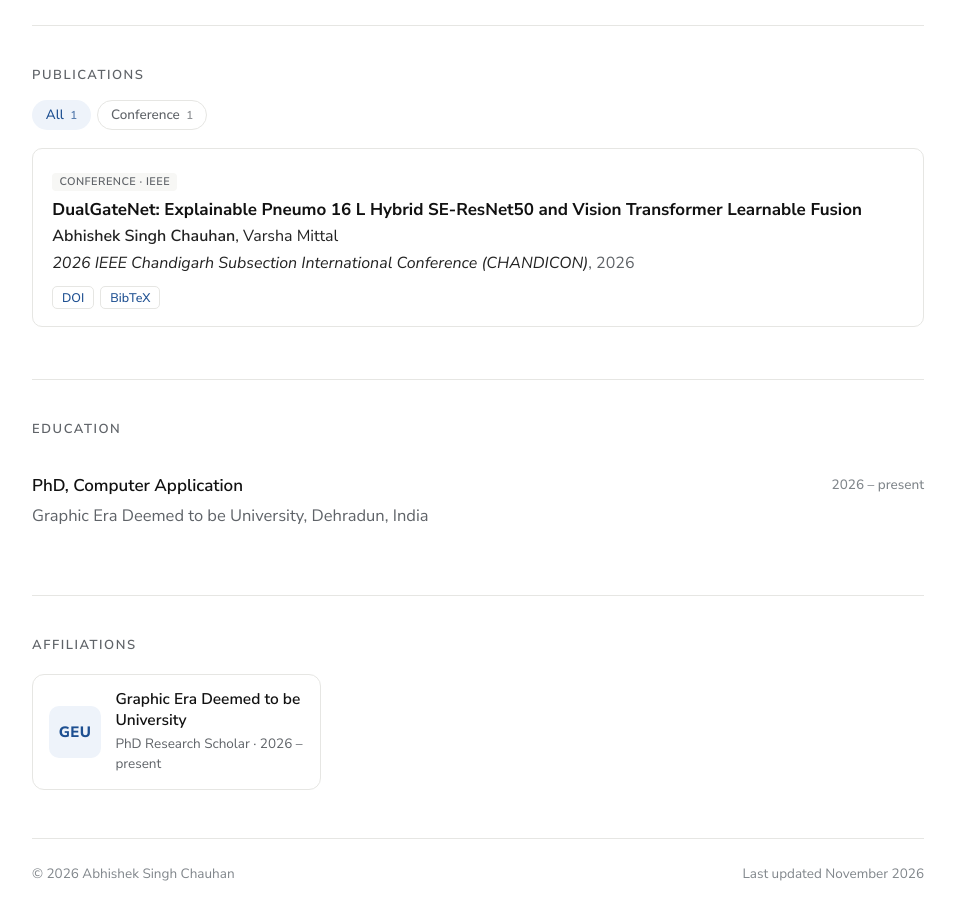
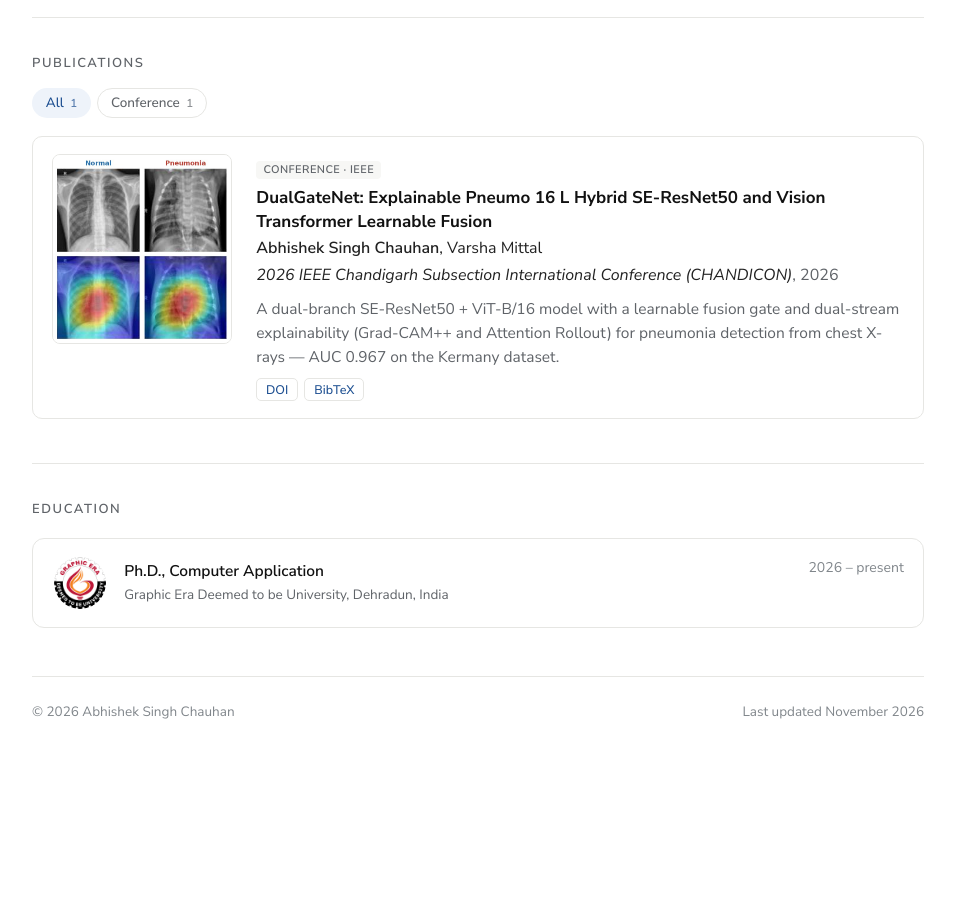
Before and after one commit to aschauhan5d/aschauhan5d.github.io, a plain HTML site: page index.html in a window 1280 px wide. Shown: the part 580-1500 px from the top of the page, without its empty margins (162-1117 px from the left). After the commit the page ends 1383 px from the top, so only its background shows below. Drawn offline with Linux system fonts and the light colour scheme.

Commit message:
Rebuild site

```diff
--- a/assets/style.css
+++ b/assets/style.css
@@ -554,19 +554,20 @@ a.pub-title:hover { color: var(--accent); }
 .pub[hidden] { display: none; }
 
 /* ── Paper thumbnail (figure) ── */
-.pub { grid-template-columns: 200px minmax(0, 1fr); gap: 1.4rem; align-items: start; }
+.pub { grid-template-columns: 180px minmax(0, 1fr); gap: 1.5rem; align-items: start; }
 .pub.no-thumb { grid-template-columns: minmax(0, 1fr); }
 .pub-thumb {
-  width: 200px; aspect-ratio: 4 / 3; object-fit: contain; background: #fff;
-  border: 1px solid var(--line); border-radius: 8px; padding: .35rem;
+  width: 180px; height: auto; aspect-ratio: auto; object-fit: contain; background: #fff;
+  border: 1px solid var(--line); border-radius: 8px; padding: 0;
 }
+.pub-tldr { font-size: 15.5px; line-height: 1.55; color: var(--muted); margin-top: .5rem; }
 @media (max-width: 680px) {
   .pub { grid-template-columns: minmax(0, 1fr); gap: .9rem; }
-  .pub-thumb { width: 100%; max-width: none; aspect-ratio: 16 / 9; }
+  .pub-thumb { width: 100%; max-width: 210px; }
 }
 
 /* ── Affiliations ── */
-.affs { list-style: none; display: grid; grid-template-columns: repeat(auto-fill, minmax(260px, 1fr)); gap: .8rem; }
+.affs { list-style: none; display: grid; grid-template-columns: 1fr; gap: .8rem; }
 .aff {
   display: flex; align-items: center; gap: .9rem;
   border: 1px solid var(--line); border-radius: 12px; padding: .9rem 1rem;
@@ -584,3 +585,16 @@ a.pub-title:hover { color: var(--accent); }
 .aff-name { font: 600 15.5px/1.35 var(--sans); color: var(--heading); }
 .aff-role { font: 400 13.5px/1.5 var(--sans); color: var(--muted); margin-top: .15rem; }
 @media (max-width: 680px) { .affs { grid-template-columns: 1fr; } }
+
+.aff-when { margin-left: auto; padding-left: 1rem; font: 400 14px var(--sans); color: var(--faint); white-space: nowrap; align-self: flex-start; padding-top: .15rem; }
+.aff { padding: 1rem 1.2rem; gap: 1rem; }
+@media (max-width: 680px) {
+  .aff { display: grid; grid-template-columns: 52px minmax(0, 1fr); column-gap: .9rem; row-gap: .2rem; align-items: start; }
+  .aff-mono, .aff-logo { grid-row: 1 / span 2; }
+  .aff-text { grid-column: 2; }
+  .aff-when { grid-column: 2; margin: 0; padding: 0; font-size: 13px; }
+}
+/* a little less empty space between sections */
+@media (min-width: 681px) { section { margin-top: 2.75rem; padding-top: 2.25rem; } }
+
+.aff-logo { width: 56px; height: 56px; padding: 2px; border: 0; border-radius: 50%; background: #fff; object-fit: contain; }
--- a/index.html
+++ b/index.html
@@ -27,7 +27,7 @@
   <link
     href="https://fonts.googleapis.com/css2?family=Nunito+Sans:ital,opsz,wght@0,6..12,300..800;1,6..12,400&family=JetBrains+Mono:wght@400&display=swap"
     rel="stylesheet" />
-  <link rel="stylesheet" href="assets/style.css?v=cc460544" />
+  <link rel="stylesheet" href="assets/style.css?v=9d68a6cd" />
   <script src="assets/theme.js?v=455b5b2e"></script>
 
   <script type="application/ld+json">
@@ -131,14 +131,14 @@
       <h2 class="sec" id="pub-h">Publications</h2>
       <!-- PUBLICATIONS:START -->
       <div class="pub-filters" role="group" aria-label="Filter publications"><button type="button" class="pf on" data-filter="all" aria-pressed="true">All<span class="pf-n">1</span></button><button type="button" class="pf" data-filter="conference" aria-pressed="false">Conference<span class="pf-n">1</span></button></div>
-      <article class="pub no-thumb" data-type="conference">
-
+      <article class="pub" data-type="conference">
+        <img class="pub-thumb" src="assets/papers/dualgatenet.jpg" alt="" loading="lazy" />
         <div>
           <span class="pub-type">Conference · IEEE</span>
           <a class="pub-title" href="https://doi.org/10.1109/chandicon70877.2026.11767777" target="_blank" rel="noopener">DualGateNet: Explainable Pneumo 16 L Hybrid SE-ResNet50 and Vision Transformer Learnable Fusion</a>
           <div class="pub-authors"><span class="me">Abhishek Singh Chauhan</span>, Varsha Mittal</div>
           <div class="pub-venue"><em>2026 IEEE Chandigarh Subsection International Conference (CHANDICON)</em>, 2026</div>
-
+          <p class="pub-tldr">A dual-branch SE-ResNet50 + ViT-B/16 model with a learnable fusion gate and dual-stream explainability (Grad-CAM++ and Attention Rollout) for pneumonia detection from chest X-rays — AUC 0.967 on the Kermany dataset.</p>
           <div class="pub-links"><a href="https://doi.org/10.1109/chandicon70877.2026.11767777" target="_blank" rel="noopener">DOI</a><details><summary>BibTeX</summary><pre class="bibtex">@inproceedings{chauhan2026dualgatenet,
   title    = {{DualGateNet: Explainable Pneumo 16 L Hybrid SE-ResNet50 and Vision Transformer Learnable Fusion}},
   author   = {Abhishek Singh Chauhan and Varsha Mittal},
@@ -160,32 +160,16 @@
     <!-- ═══════════ EDUCATION ═══════════ -->
     <section id="education" aria-labelledby="edu-h">
       <h2 class="sec" id="edu-h">Education</h2>
-      <div class="entry">
-        <div class="entry-title">PhD, Computer Application</div>
-        <div class="entry-when">2026 – present</div>
-        <div class="entry-sub">Graphic Era Deemed to be University, Dehradun, India</div>
-      </div>
-      <!-- Add earlier degrees by copying the block above, e.g.
-      <div class="entry">
-        <div class="entry-title">MCA / M.Tech / B.Tech …</div>
-        <div class="entry-when">2022 – 2024</div>
-        <div class="entry-sub">University name, City</div>
-      </div>
-      -->
-    </section>
-
-    <!-- ═══════════ AFFILIATIONS ═══════════ -->
-    <!-- To use a real logo: put the image in assets/logos/ and replace the <span class="aff-mono">…</span>
-         with <img class="aff-logo" src="assets/logos/FILE.png" alt="" /> -->
-    <section id="affiliations" aria-labelledby="aff-h">
-      <h2 class="sec" id="aff-h">Affiliations</h2>
+      <!-- To use the real logo: put it in assets/logos/ and replace <span class="aff-mono">GEU</span>
+           with <img class="aff-logo" src="assets/logos/geu.png" alt="" /> -->
       <ul class="affs">
         <li class="aff">
-          <span class="aff-mono" aria-hidden="true">GEU</span>
+          <img class="aff-logo" src="assets/logos/geu.png" alt="Graphic Era Deemed to be University logo" width="56" height="56" />
           <span class="aff-text">
-            <span class="aff-name">Graphic Era Deemed to be University</span>
-            <span class="aff-role">PhD Research Scholar · 2026 – present</span>
+            <span class="aff-name">Ph.D., Computer Application</span>
+            <span class="aff-role">Graphic Era Deemed to be University, Dehradun, India</span>
           </span>
+          <span class="aff-when">2026 – present</span>
         </li>
       </ul>
     </section>
```
Also changed, not shown: assets/logos/geu.png (added), assets/papers/dualgatenet.jpg (added), 2 other files.
